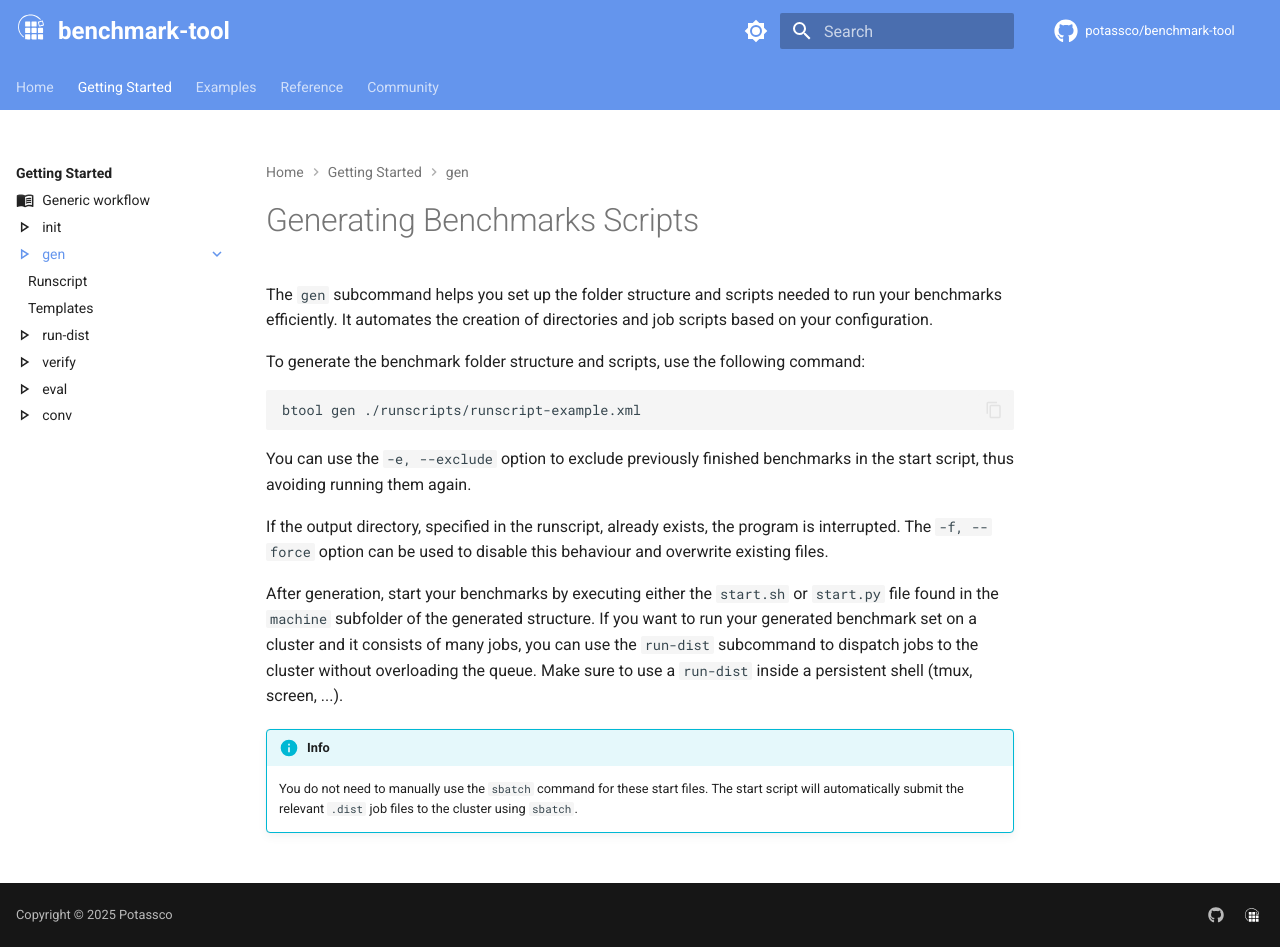
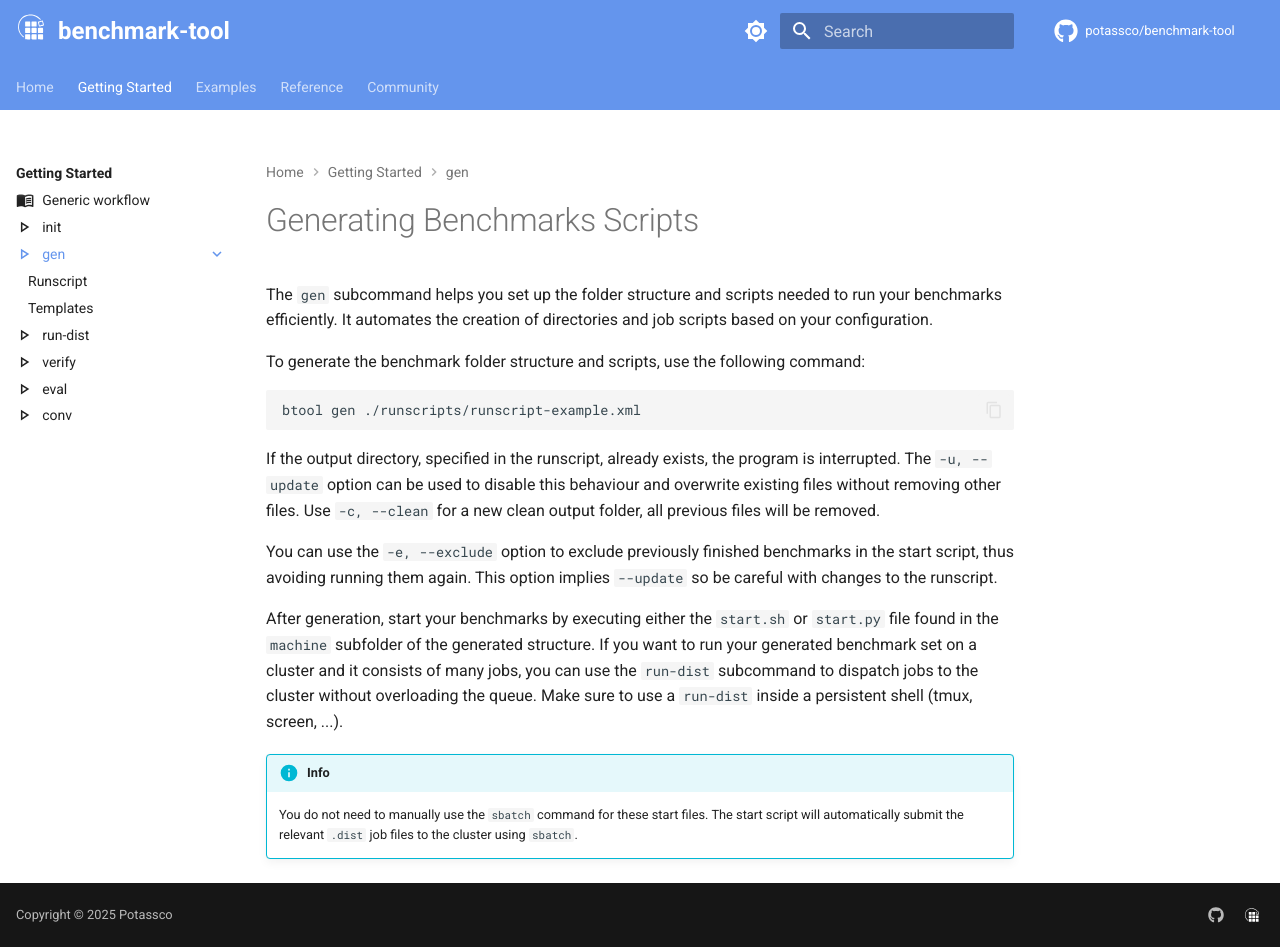
Before and after one commit to potassco/benchmark-tool, an MkDocs documentation site: the page built from docs/getting_started/gen/index.md, in a window 1280 px wide and 947 px high. Built offline with MkDocs 1.6.1 and Material for MkDocs 9.7.7, drawn with Linux system fonts in a browser that asks for light colours; comment, search, counter and statistics services are not loaded.

Commit message:
Update documentation

````diff
--- a/docs/getting_started/gen/index.md
+++ b/docs/getting_started/gen/index.md
@@ -14,12 +14,14 @@ command:
 btool gen ./runscripts/runscript-example.xml
 ```
 
+If the output directory, specified in the runscript, already exists, the program
+is interrupted. The `-u, --update` option can be used to disable this behaviour
+and overwrite existing files without removing other files. Use `-c, --clean` for
+a new clean output folder, all previous files will be removed.
+
 You can use the `-e, --exclude` option to exclude previously finished benchmarks
-in the start script, thus avoiding running them again.
-
-If the output directory, specified in the runscript, already exists, the program
-is interrupted. The `-f, --force` option can be used to disable this behaviour
-and overwrite existing files.
+in the start script, thus avoiding running them again. This option implies
+`--update` so be careful with changes to the runscript.
 
 After generation, start your benchmarks by executing either the `start.sh` or
 `start.py` file found in the `machine` subfolder of the generated structure.
````
